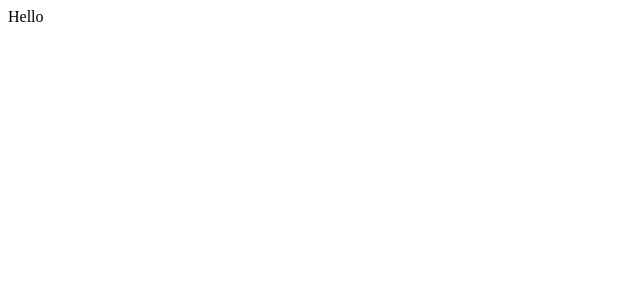
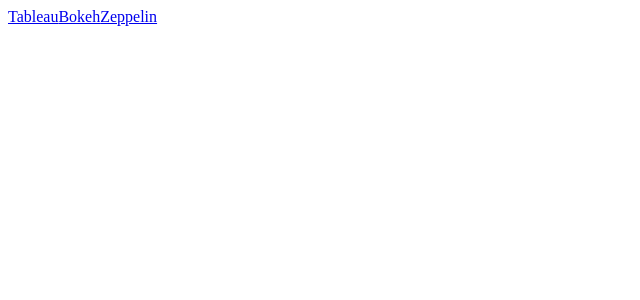
Before and after one commit to J3SUNG/qi_react, a React (Create React App) app: page / in a window 1280 px wide. Shown: the top 300 px of the page, without its empty margins (0-640 px from the left). Built offline with nearby package versions, Linux system fonts and the light colour scheme.

Commit message:
react router

```diff
--- a/package.json
+++ b/package.json
@@ -6,8 +6,11 @@
     "@testing-library/jest-dom": "^5.12.0",
     "@testing-library/react": "^11.2.7",
     "@testing-library/user-event": "^12.8.3",
+    "node-sass": "^4.14.1",
     "react": "^17.0.2",
     "react-dom": "^17.0.2",
+    "react-router": "^5.2.0",
+    "react-router-dom": "^5.2.0",
     "react-scripts": "4.0.3",
     "web-vitals": "^1.1.2"
   },
--- a/src/App.js
+++ b/src/App.js
@@ -1,7 +1,22 @@
 import React from "react";
+import { BrowserRouter, Link } from "react-router-dom";
 
 const App = () => {
-  return <div>Hello</div>;
+  return (
+    <BrowserRouter>
+      <div>
+        <Link to="/Tableau" className="content">
+          Tableau
+        </Link>
+        <Link to="/Bokeh" className="content">
+          Bokeh
+        </Link>
+        <Link to="/Zeppelin" className="content">
+          Zeppelin
+        </Link>
+      </div>
+    </BrowserRouter>
+  );
 };
 
 export default App;
```
Also changed, not shown: src/App.css (added), 1 other file (tests, documents, lock files or other folders).
